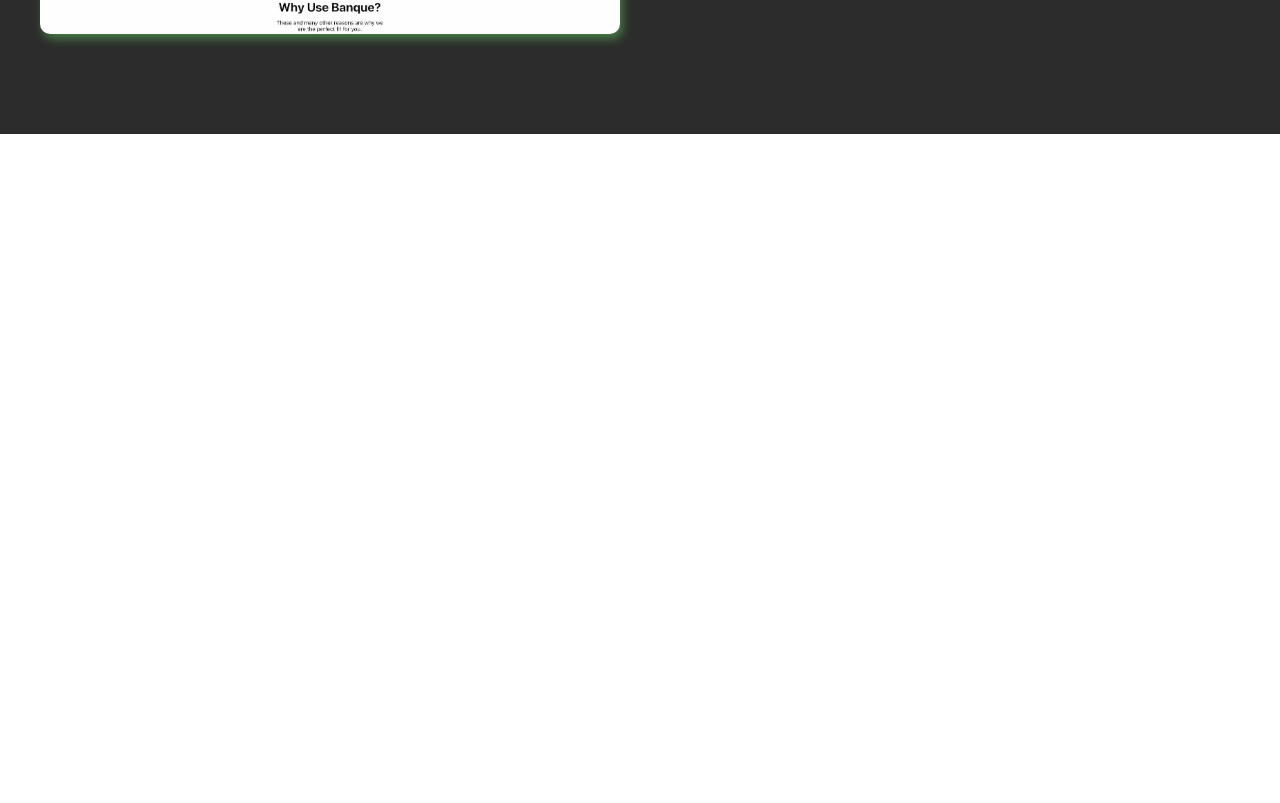
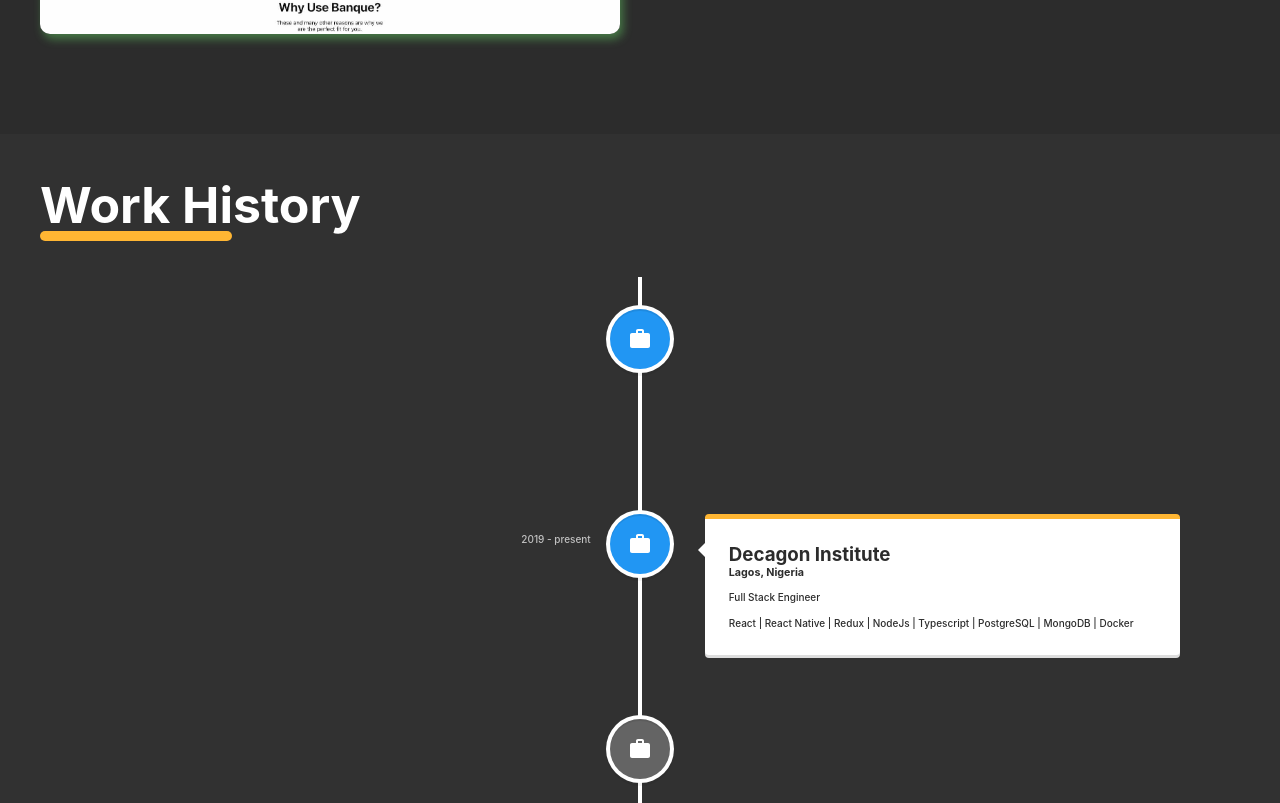
Before and after one commit to Jay-Topher/jones-portfolio, a Next.js app: page / in a window 1280 px wide. Shown: the part 2537-3340 px from the top of the page. Before the commit the page ends 2671 px from the top, so only its background shows below. Built offline with nearby package versions, Linux system fonts and the light colour scheme.

Commit message:
mount work history

```diff
--- a/pages/index.js
+++ b/pages/index.js
@@ -2,6 +2,7 @@
 import Hero from "../components/Hero";
 import About from "../components/About";
 import Projects from "../components/Projects";
+import WorkHistory from "../components/WorkHistory";
 
 export default function Home() {
   return (
@@ -15,6 +16,7 @@
       <Hero />
       <About />
       <Projects />
+      <WorkHistory />
     </div>
   );
 }
```
